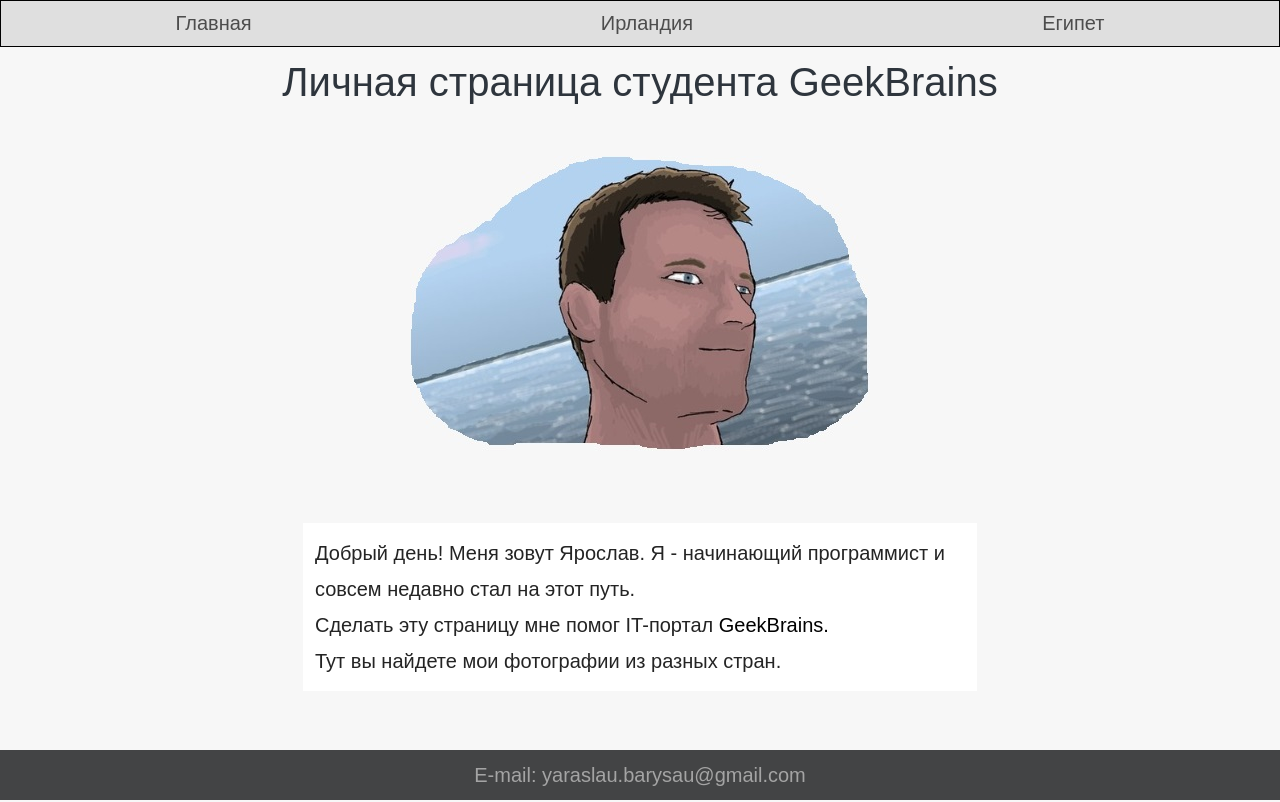
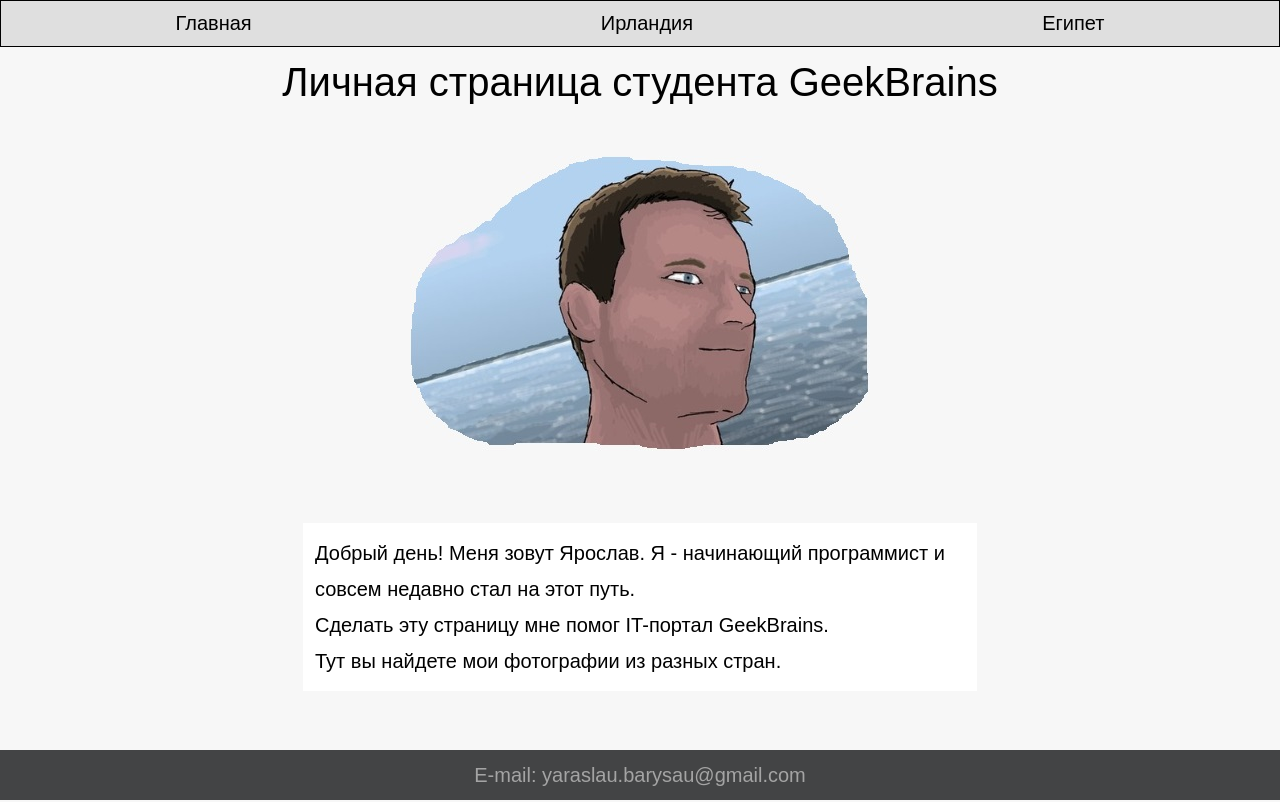
Before and after one commit to MirniyPirojok/geekbrains-web1, a plain HTML site: page index.html in a window 1280 px wide. Drawn offline with Linux system fonts and the light colour scheme.

Commit message:
text color black

```diff
--- a/style_geekbrains.css
+++ b/style_geekbrains.css
@@ -15,7 +15,7 @@ header {
 }
 
 header a {
-    color: #4d4d4d;
+    color: #000;
     font-size: 20px;
     font-weight: 100;
     text-decoration: none;
@@ -28,7 +28,7 @@ body {
 
 h1 {
     padding: 1% 1%;
-    color: #2e353d;
+    color: #000;
     font-size: 40px;
     font-weight: 300;
     text-align: center;
@@ -50,7 +50,7 @@ main div {
 }
 
 main p {
-    color: #242424;
+    color: #000;
     font-size: 20px;
     font-weight: 100;
     line-height: 36px;
```
